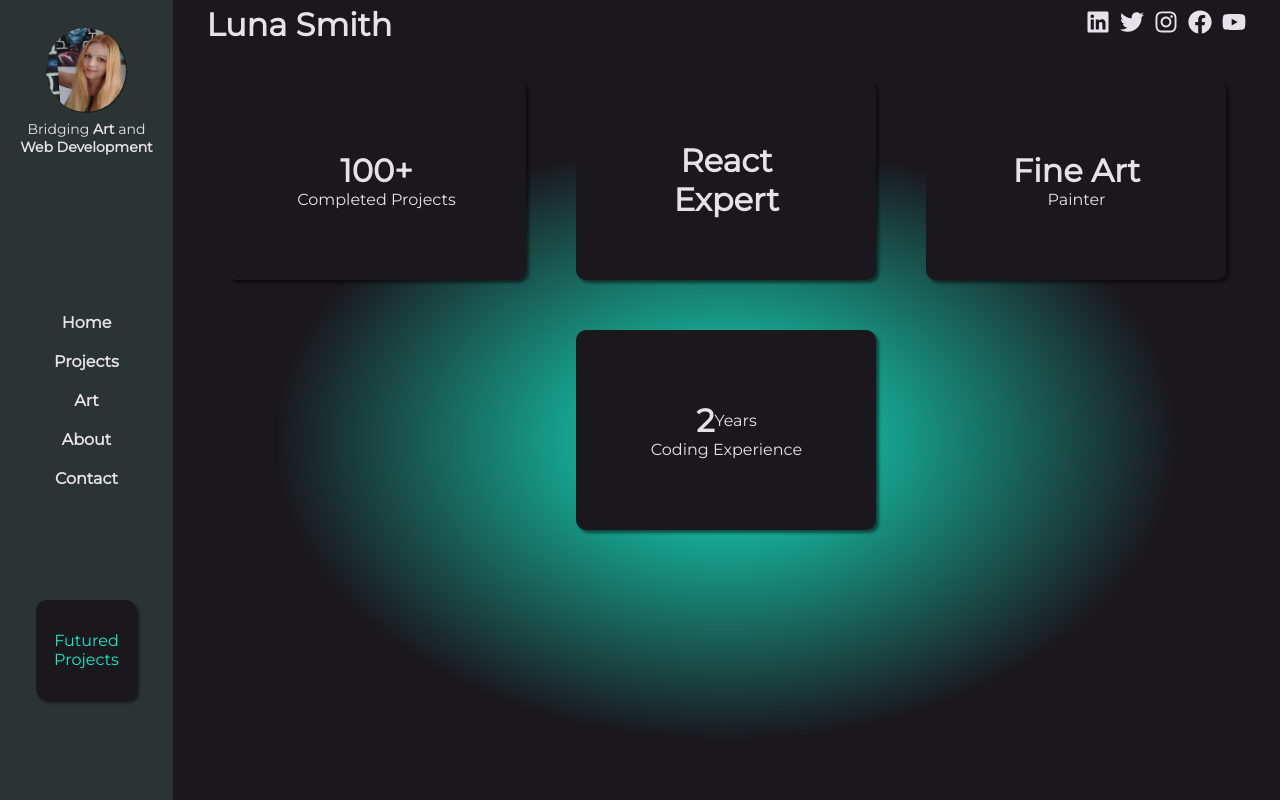
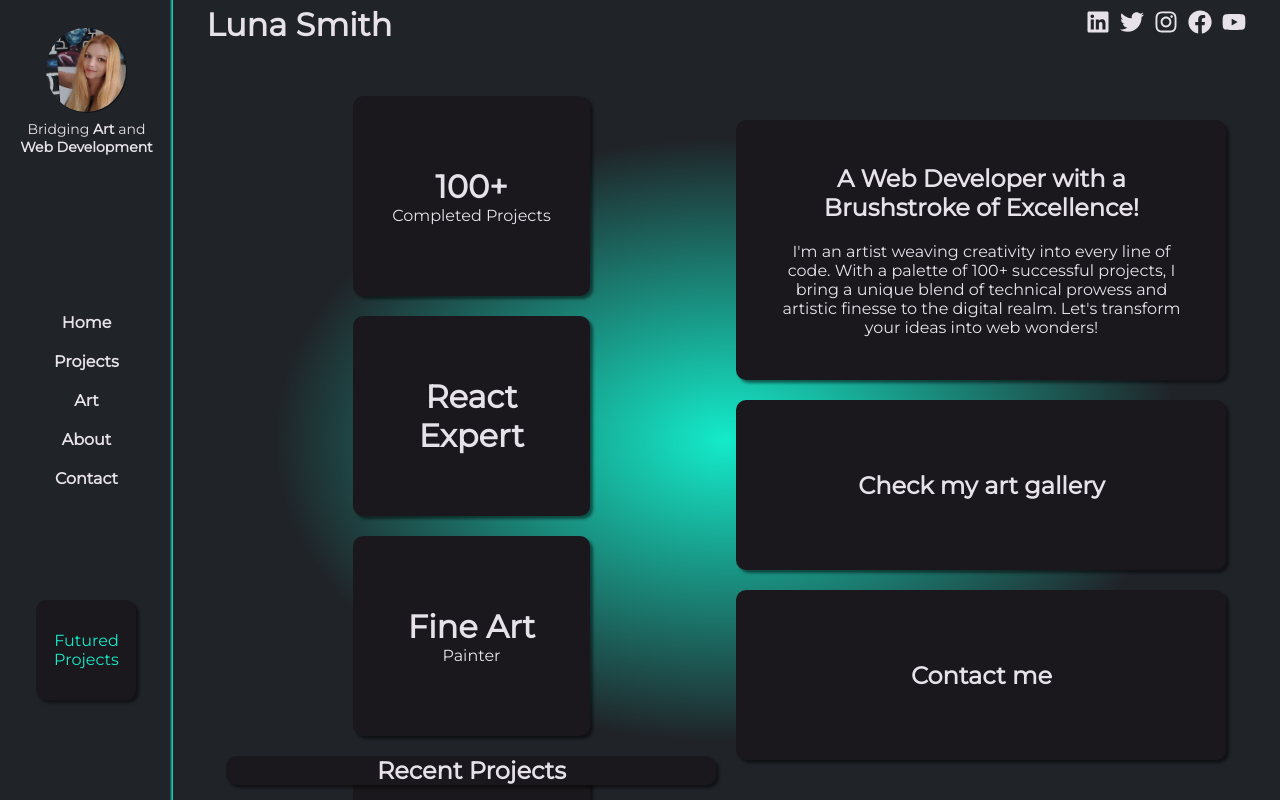
Before and after one commit to Lu-Smith/new_react_portfolio_sass, a React (Create React App) app: page / in a window 1280 px wide. Built offline with nearby package versions, Linux system fonts and the light colour scheme.

Commit message:
Updated Hero styling

```diff
--- a/src/components/Hero.tsx
+++ b/src/components/Hero.tsx
@@ -1,4 +1,5 @@
-import React from 'react'
+import React from 'react';
+import { Link } from 'react-router-dom';
 import FuturedComponents from './FuturedComponents'
 
 const Hero = () => {
@@ -6,6 +7,29 @@ const Hero = () => {
     <div className='Hero'>
       <div className="futuredContainer">
         <FuturedComponents />
+        <div className="recentProjects">
+          <Link to="/projects"><h2>Recent Projects</h2></Link>
+        </div>
+      </div>
+      <div className="messageContainer">
+        <div className='mainInfo'>
+          <h2>A Web Developer with a Brushstroke of Excellence!</h2>
+          <span>I'm an artist weaving creativity into every line of code. With a palette of 100+ successful projects, I bring a unique blend of technical prowess and artistic finesse to the digital realm. Let's transform your ideas into web wonders!</span>
+        </div>
+        <div>
+            <a
+            href="https://luartgallery.com/"
+            target='_blank'
+            rel="noreferrer"
+            aria-label='LuArt Gallery' >
+              <h2>Check my art gallery</h2>
+            </a>
+        </div>
+        <div>
+            <Link to='/contact'>
+              <h2>Contact me</h2>
+          </Link>
+        </div>
       </div>
     </div>
   )
--- a/src/styles/_variables.scss
+++ b/src/styles/_variables.scss
@@ -5,8 +5,9 @@ $focus-color: rgb(20, 235, 202);
 
 //backgrounds
 $primary-background: rgb(27, 24, 29);
-$secondary-background: rgb(44, 52, 51);
-$hero-background: radial-gradient($focus-color 0%, $primary-background 59%);
+$standard-background: rgb(32, 36, 41);
+$secondary-background: linear-gradient(to right, rgb(32, 36, 41) 98%, rgb(20, 235, 202) 100%);
+$hero-background: radial-gradient($focus-color 0%, $standard-background 59%);
 
 //font-size
 $primary-font-size: 14px;
@@ -15,7 +16,9 @@ $box-font-size: 32px;
 
 //paddings
 $primary-padding: 0 20px;
-
+$basic-padding: 40px;
+$basic-padding-left: 40px 40px 40px 20px;
+$basic-padding-right: 40px 0 40px 40px;
 //borders
 $primary-border: 1px solid $focus-color;
 
--- a/src/styles/app.scss
+++ b/src/styles/app.scss
@@ -10,6 +10,6 @@
 .App {
     width: 100vw;
     height: 100vh;
-    background-color: $primary-background;
+    background-color: $standard-background;
     color: $primary-color;
 }
--- a/src/styles/futuredContainer.scss
+++ b/src/styles/futuredContainer.scss
@@ -1,12 +1,14 @@
 .FutureComponents {
     @include flex-direction(center, row);
     flex-wrap: wrap;
-    gap: 50px;
+    gap: 20px;
+    width: 100%;
+    height: 100%;
 
     .boxContainer {
         background-color: $primary-background;
         border-radius: 10px;
-        width: 300px;
+        width: 48.5%;
         height: 200px;
         @include flex-direction(center, column);
         text-align: center;
--- a/src/styles/hero.scss
+++ b/src/styles/hero.scss
@@ -4,4 +4,57 @@
     width: calc(100vw - 200px);
     position: fixed;
     bottom: 0;
+    @include flex-direction(center, row);
+
+    .futuredContainer {
+        flex:1;
+        height: 100%;
+        padding: $basic-padding-right;
+        @include flex-direction(center, column);
+        gap: 20px;
+
+        .recentProjects {
+            background-color: $primary-background;
+            border-radius: 10px;
+            text-align: center;
+            box-shadow: $primary-shadow;
+            transition: 200ms all ease-in-out;
+            width: 100%;
+            height: 100%;
+            @include flex-direction(center, column);
+
+            &:hover {
+                color: $focus-color;
+            }
+        }
+    }
+
+    .messageContainer {
+        flex:1;
+        height: 100%;
+        @include flex-direction(center, column);
+        gap: 20px;
+        padding: $basic-padding-left;
+
+        div {
+            flex: 1;
+            background-color: $primary-background;
+            border-radius: 10px;
+            text-align: center;
+            box-shadow: $primary-shadow;
+            transition: 200ms all ease-in-out;
+            @include flex-direction(center, column);
+            gap: 20px;
+            width: 100%;
+            padding: $basic-padding;
+
+            &:hover {
+                color: $focus-color;
+            }
+        }
+
+        .mainInfo {
+            flex: 2;
+        }
+    }
 }
--- a/src/styles/sidebar.scss
+++ b/src/styles/sidebar.scss
@@ -1,5 +1,5 @@
 .Sidebar {
-    background-color: $secondary-background;
+    background: $secondary-background;
     height: 100%;
     width: 200px;
     @include flex-direction(flex-start, column);
```
